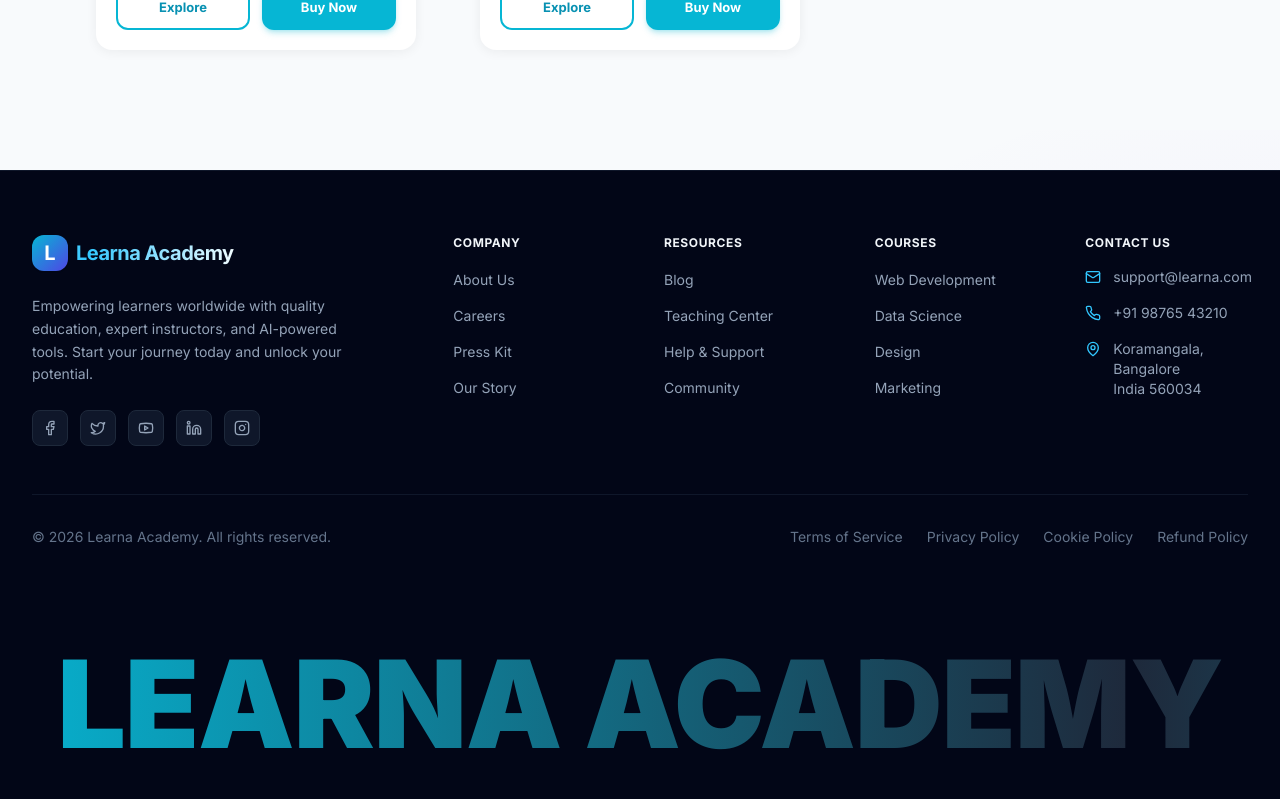
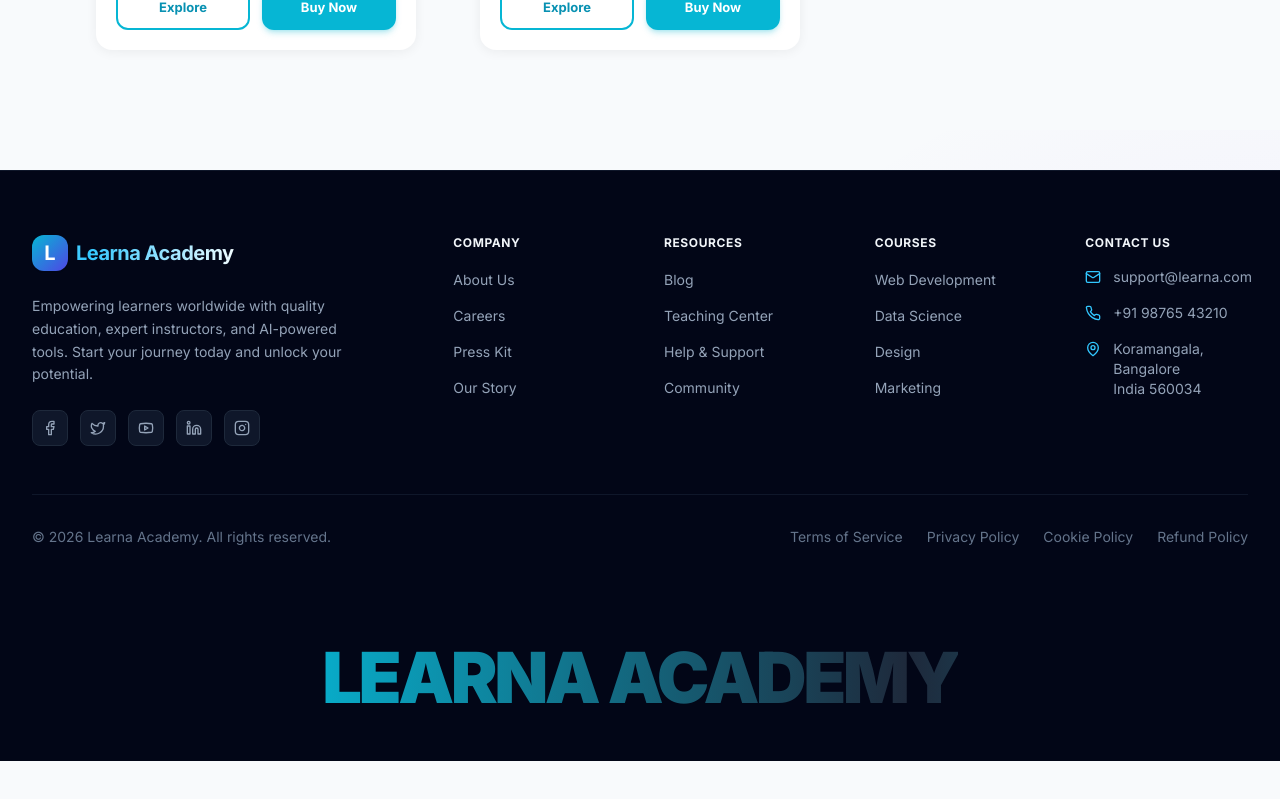
Before and after one commit to devsansbat/Learna-Academy, a Next.js app: page /courses in a window 1280 px wide. Shown: the part 1489-2288 px from the top of the page. After the commit the page ends 2250 px from the top, so only its background shows below. Built offline with nearby package versions, Linux system fonts and the light colour scheme.

Commit message:
Website Update

```diff
--- a/components/layout/footer.tsx
+++ b/components/layout/footer.tsx
@@ -131,7 +131,7 @@ export const Footer = () => {
             className="relative flex justify-center items-center w-full"
           >
 
-            <h1 className="text-[clamp(1.8rem,9.5vw,12rem)] font-black uppercase whitespace-nowrap tracking-[-0.01em] leading-none text-center relative z-10 w-full px-4">
+            <h1 className="text-[10vw] sm:text-[9vw] md:text-[8vw] lg:text-[6.5vw] xl:text-[5.5vw] font-black uppercase whitespace-nowrap tracking-tighter leading-none text-center relative z-10 w-full px-2 sm:px-4">
               <motion.span
                 animate={{ backgroundPosition: ['200% center', '-200% center'] }}
                 transition={{ duration: 8, ease: "linear", repeat: Infinity }}
```
